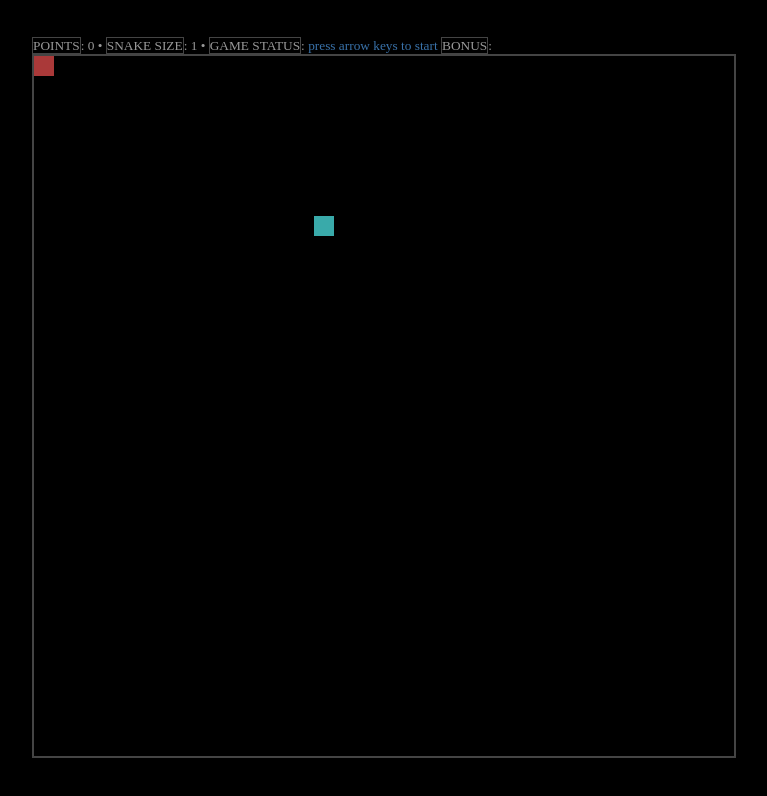
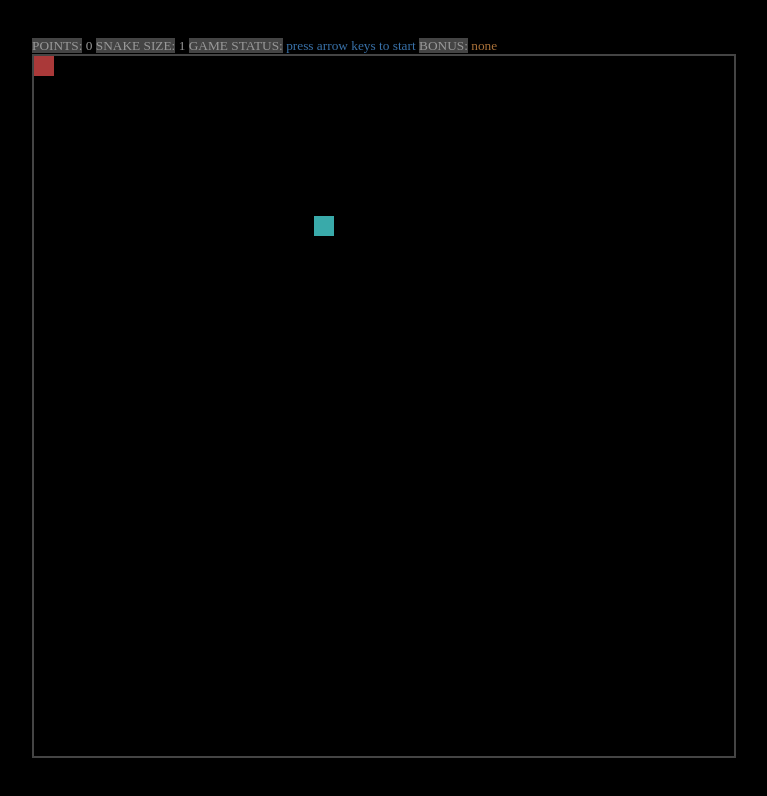
Before and after one commit to sri/snake, a website built with webpack: page html/index.html in a window 1280 px wide. Shown: the whole page, without its empty margins (256-1023 px from the left). Built offline with nearby package versions, Linux system fonts and the light colour scheme.

Commit message:
Upgrade labels

```diff
--- a/html/index.html
+++ b/html/index.html
@@ -25,17 +25,18 @@
      font-size: 10pt;
    }
    .label {
-     border: 1px solid #444;
-
+     background-color: #444;
+     color: #999;
+     padding-left: 0 2px;
    }
   </style>
 </head>
 <body onload="main()">
   <div id="status">
-    <span class="label">POINTS</span>: <span id="points">0</span> &bullet;
-    <span class="label">SNAKE SIZE</span>: <span id="snakesize">1</span> &bullet;
-    <span class="label">GAME STATUS</span>: <span id="gamestatus" style="color:#3972aa;">press arrow keys to start</span>
-    <span class="label">BONUS</span>: <span id="bonus" style="color:#aa7139;"></span>
+    <span class="label">POINTS:</span> <span id="points">0</span>
+    <span class="label">SNAKE SIZE:</span> <span id="snakesize">1</span>
+    <span class="label">GAME STATUS:</span> <span id="gamestatus" style="color:#3972aa;">press arrow keys to start</span>
+    <span class="label">BONUS:</span> <span id="bonus" style="color:#aa7139;">none</span>
   </div>
   <canvas id="canvas" width="700px" height="700px" />
   <script src="bundle/all.js"></script>
```
